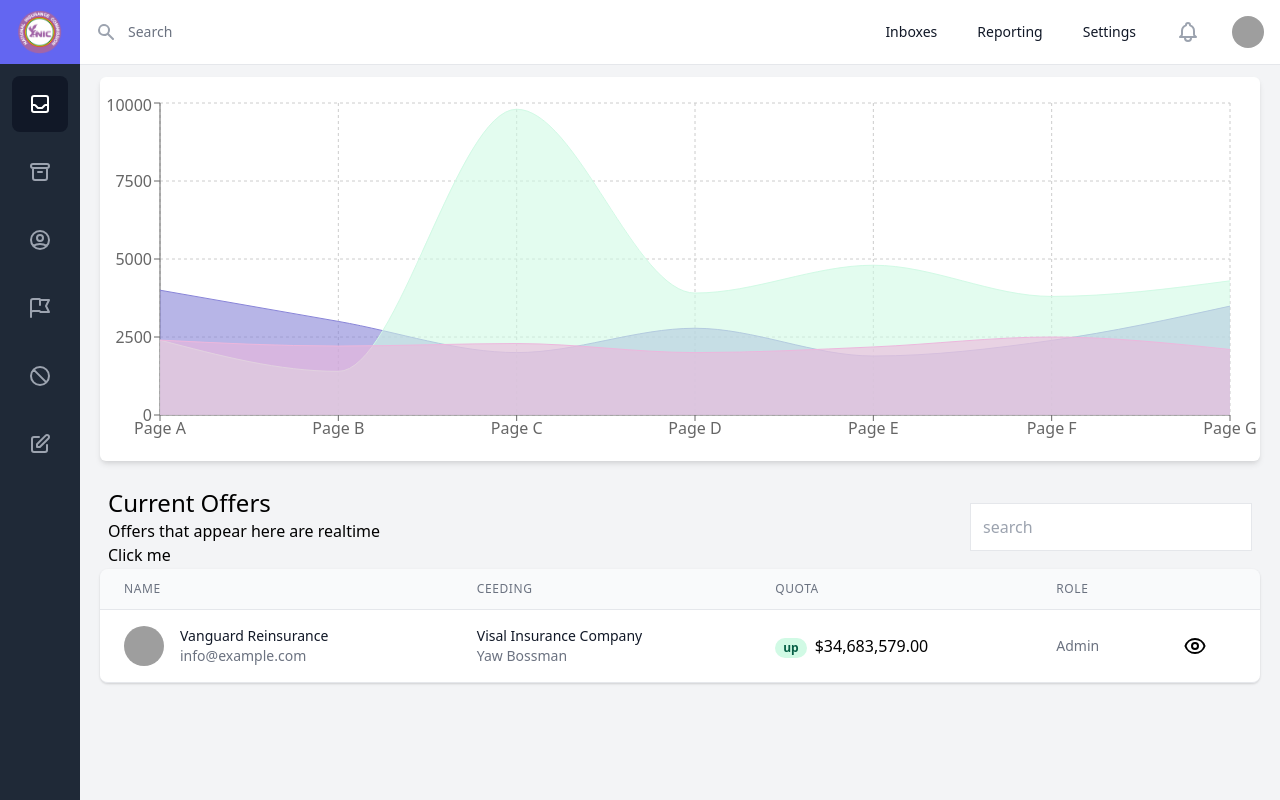
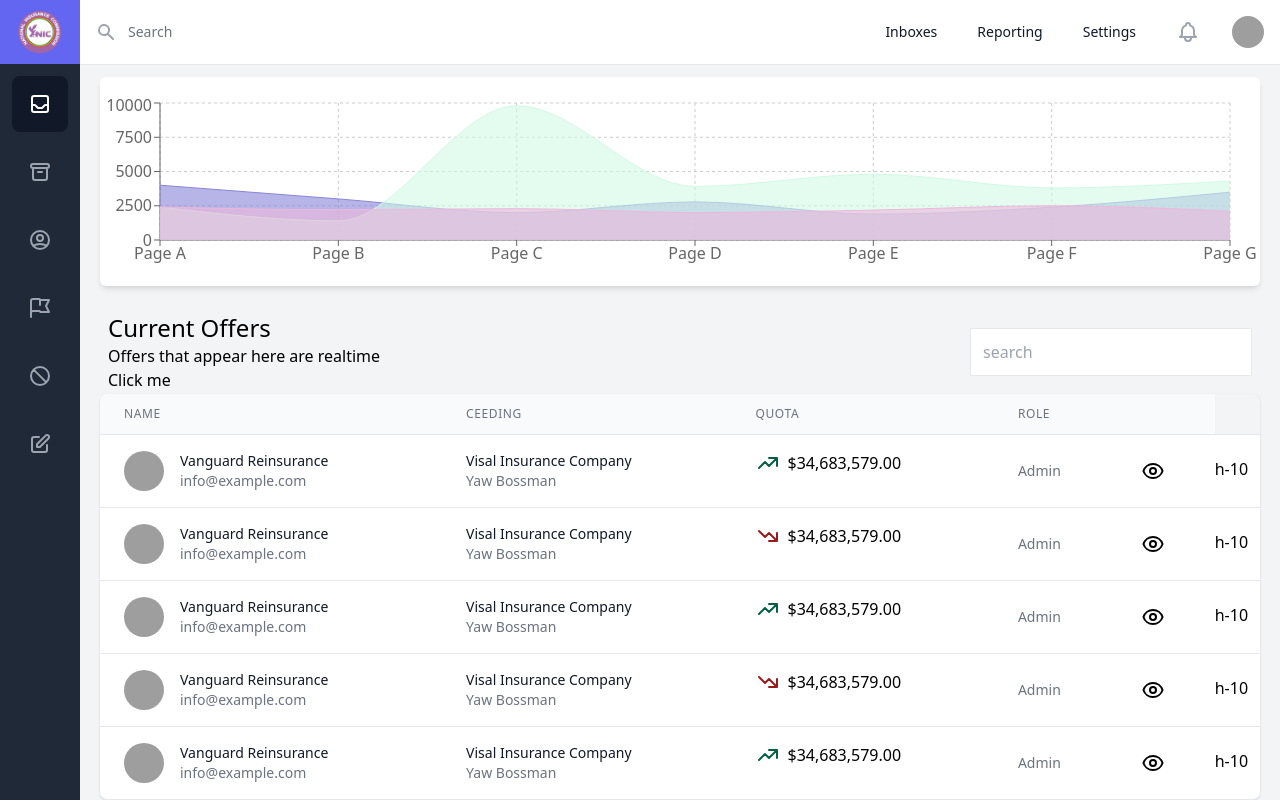
Before and after one commit to Khoby-790/template-nic, a React (Create React App) app: page / in a window 1280 px wide. Built offline with nearby package versions, Linux system fonts and the light colour scheme; grey boxes are pictures that could not be loaded.

Commit message:
--- Auto-Git Commit ---

```diff
--- a/src/layouts/AppContent.tsx
+++ b/src/layouts/AppContent.tsx
@@ -11,7 +11,7 @@ const AppContent = (props: Props) => {
         <Fragment>
             <main className="min-w-0 flex-1 border-t border-gray-200 lg:flex">
                 {/* <!-- Primary column --> */}
-                <section aria-labelledby="primary-heading" className="min-w-0 flex-1 h-full flex flex-col overflow-hidden lg:order-last">
+                <section aria-labelledby="primary-heading" className="min-w-0 flex-1 h-full flex flex-col overflow-y-scroll lg:order-last">
                     <h1 id="primary-heading" className="sr-only">Home</h1>
                     {/* <!-- Your content --> */}
                     <Dashboard />
--- a/src/layouts/Sidebar.tsx
+++ b/src/layouts/Sidebar.tsx
@@ -1,7 +1,6 @@
 /* eslint-disable jsx-a11y/anchor-is-valid */
 import React, { Fragment } from 'react'
 import { useDispatch } from 'react-redux'
-import { openSubMenu } from '../store/actionCreators'
 import { OPEN_SUB_MENU } from '../store/actionTypes'
 
 interface Props {
--- a/src/pages/Dashboard/Dashboard.tsx
+++ b/src/pages/Dashboard/Dashboard.tsx
@@ -124,7 +124,8 @@ const Dashboard = (props: Props) => {
                                     </thead>
                                     <tbody className="bg-white divide-y divide-gray-200">
 
-                                        <OfferLisitngItem />
+                                        {[1, 5, 4, 3, 2].map((_, index) => <OfferLisitngItem key={index} index={index} />)}
+
                                         {/* <!-- More items... --> */}
                                     </tbody>
                                 </table>
--- a/src/pages/Dashboard/components/OfferLisitngItem.tsx
+++ b/src/pages/Dashboard/components/OfferLisitngItem.tsx
@@ -2,7 +2,7 @@ import React, { Fragment, useState } from 'react'
 import { Modal } from '../../../components'
 
 interface Props {
-
+    index: number
 }
 
 const OfferLisitngItem = (props: Props) => {
@@ -29,10 +29,14 @@ const OfferLisitngItem = (props: Props) => {
                     <div className="text-sm text-gray-900">Visal Insurance Company</div>
                     <div className="text-sm text-gray-500">Yaw Bossman</div>
                 </td>
-                <td className="px-6 py-4 whitespace-nowrap">
-                    <span className="px-2 inline-flex text-xs leading-5 font-semibold rounded-full bg-green-100 text-green-800">
-                        up
-                                                </span>
+                <td className="px-6 py-4 flex items-center whitespace-nowrap">
+                    {props.index % 2 === 0 ?
+                        <svg className="text-green-800 h-6" xmlns="http://www.w3.org/2000/svg" fill="none" viewBox="0 0 24 24" stroke="currentColor">
+                            <path strokeLinecap="round" strokeLinejoin="round" strokeWidth={2} d="M13 7h8m0 0v8m0-8l-8 8-4-4-6 6" />
+                        </svg> :
+                        <svg className="text-red-800 h-6" xmlns="http://www.w3.org/2000/svg" fill="none" viewBox="0 0 24 24" stroke="currentColor">
+                            <path strokeLinecap="round" strokeLinejoin="round" strokeWidth={2} d="M13 17h8m0 0V9m0 8l-8-8-4 4-6-6" />
+                        </svg>}
                     <span className="ml-2">
                         {(34683579).toLocaleString(undefined, { currency: "USD", style: "currency" })}
                     </span>
@@ -45,7 +49,7 @@ const OfferLisitngItem = (props: Props) => {
                         <path strokeLinecap="round" strokeLinejoin="round" strokeWidth={2} d="M15 12a3 3 0 11-6 0 3 3 0 016 0z" />
                         <path strokeLinecap="round" strokeLinejoin="round" strokeWidth={2} d="M2.458 12C3.732 7.943 7.523 5 12 5c4.478 0 8.268 2.943 9.542 7-1.274 4.057-5.064 7-9.542 7-4.477 0-8.268-2.943-9.542-7z" />
                     </svg>
-                </td>
+                </td> h-10
             </tr>
 
             <Modal show={showOffer} size={50} setShow={setShowOffer}>
```
